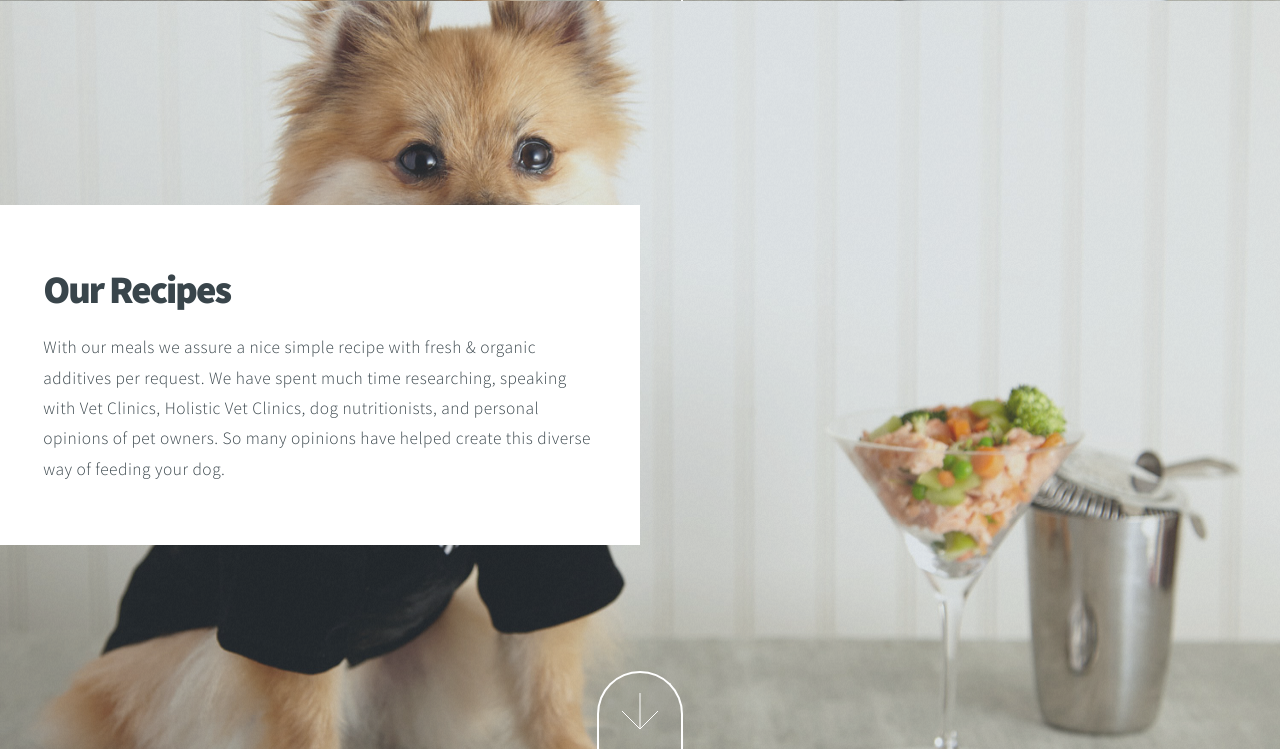
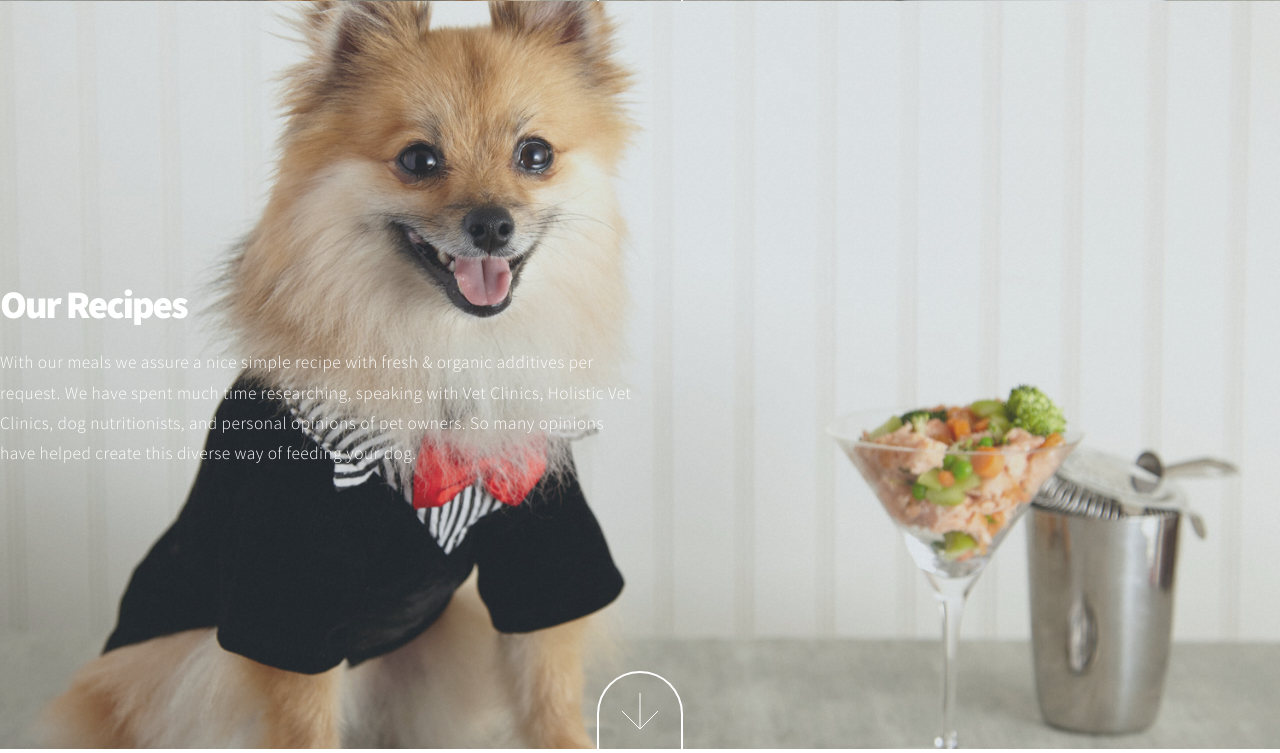
Before and after one commit to victormoussalem/ivans-kitchen, a Flask app: page / in a window 1280 px wide. Shown: the part 1547-2300 px from the top of the page. Run offline with Flask 2, Linux system fonts and the light colour scheme.

Commit message:
small change

```diff
--- a/app/templates/index.html
+++ b/app/templates/index.html
@@ -46,7 +46,7 @@
 
 		<!-- One -->
 			<section id="one" class="main style2 right dark fullscreen">
-				<div class="content box style2">
+				<div class="content style2">
 					<header>
 						<h2>What We Do</h2>
 					</header>
@@ -59,7 +59,7 @@
 
 		<!-- Two -->
 			<section id="two" class="main style2 left dark fullscreen">
-				<div class="content box style2">
+				<div class="content style2">
 					<header>
 						<h2>Our Recipes</h2>
 					</header>
```
